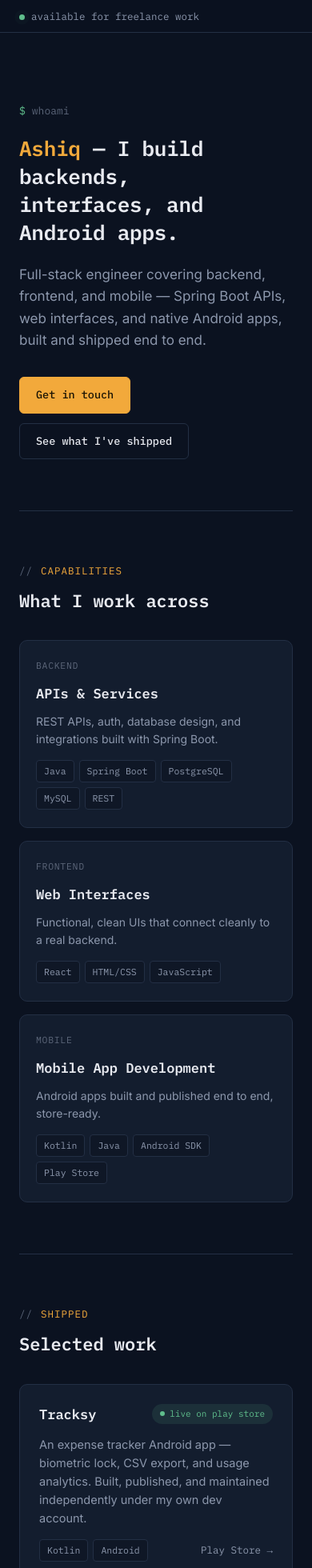
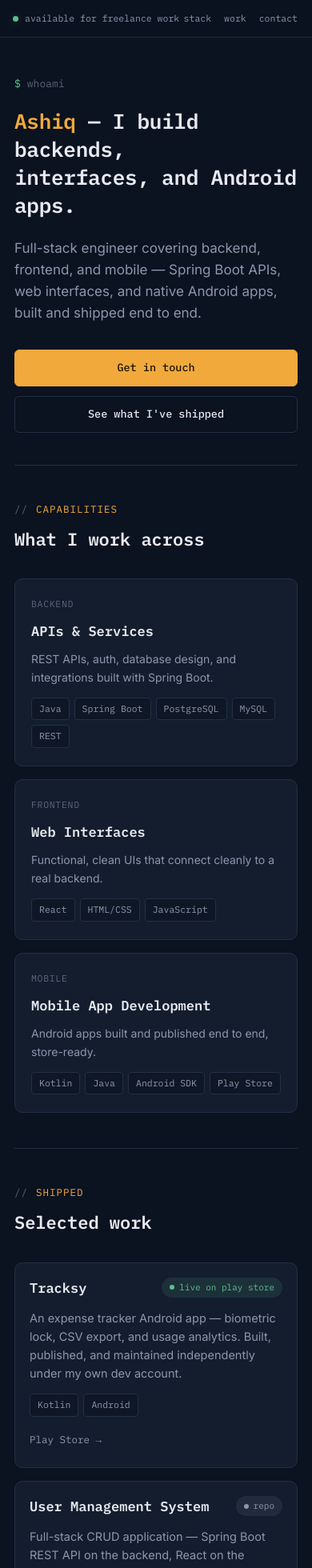
Before and after one commit to ashiqy04/ashiq-portfolio, a React (Vite) app: page / in a window 390 px wide. Shown: the top 1960 px of the page at 80% size. Built offline with nearby package versions, Linux system fonts and the light colour scheme.

Commit message:
bobile ui fix

```diff
--- a/src/index.css
+++ b/src/index.css
@@ -43,6 +43,9 @@ a{color:inherit; text-decoration:none;}
   margin: 0 auto;
   padding: 0 24px;
 }
+@media (max-width: 480px){
+  .wrap{ padding: 0 18px; }
+}
 
 /* ---------- Status bar (signature element) ---------- */
 .statusbar{
@@ -79,16 +82,34 @@ a{color:inherit; text-decoration:none;}
   100% { box-shadow: 0 0 0 0 rgba(95,190,140,0); }
 }
 .statusbar-right{ display:flex; gap:18px; }
-.statusbar-right a{ color: var(--text-dim); transition: color .15s ease; }
+.statusbar-right a{
+  color: var(--text-dim);
+  transition: color .15s ease;
+  padding: 4px 2px;
+  min-height: 24px;
+  display: flex;
+  align-items: center;
+}
 .statusbar-right a:hover{ color: var(--amber); }
 @media (max-width: 560px){
-  .statusbar-right{ display:none; }
+  .statusbar-inner{ padding: 10px 16px; font-size: 11.5px; }
+  .statusbar-right{ gap: 12px; }
+}
+@media (max-width: 380px){
+  .statusbar-inner > div:first-child{
+    overflow: hidden;
+    text-overflow: ellipsis;
+    white-space: nowrap;
+  }
 }
 
 /* ---------- Hero ---------- */
 .hero{
   padding: 88px 0 64px;
   border-bottom: 1px solid var(--border);
+}
+@media (max-width: 480px){
+  .hero{ padding: 48px 0 40px; }
 }
 .terminal-line{
   font-family: var(--mono);
@@ -147,7 +168,18 @@ a{color:inherit; text-decoration:none;}
   transition: border-color .15s ease, background .15s ease, transform .15s ease;
   display: inline-flex;
   align-items: center;
+  justify-content: center;
   gap: 8px;
+  min-height: 44px;
+}
+@media (max-width: 480px){
+  .hero-actions{
+    flex-direction: column;
+    width: 100%;
+  }
+  .btn{
+    width: 100%;
+  }
 }
 .btn-primary{
   background: var(--amber);
@@ -164,6 +196,9 @@ a{color:inherit; text-decoration:none;}
 /* ---------- Section labels ---------- */
 .section{ padding: 64px 0; border-bottom: 1px solid var(--border); }
 .section:last-of-type{ border-bottom: none; }
+@media (max-width: 480px){
+  .section{ padding: 44px 0; }
+}
 .section-label{
   font-family: var(--mono);
   font-size: 12.5px;
@@ -244,6 +279,9 @@ a{color:inherit; text-decoration:none;}
   margin-bottom: 16px;
   transition: border-color .2s ease;
 }
+@media (max-width: 480px){
+  .project{ padding: 18px; }
+}
 .project:hover{ border-color: #34415c; }
 .project-head{
   display:flex;
@@ -299,8 +337,14 @@ a{color:inherit; text-decoration:none;}
   color: var(--text-dim);
   border-bottom: 1px solid transparent;
   transition: color .15s ease, border-color .15s ease;
+  padding: 6px 0;
+  display: inline-flex;
+  align-items: center;
 }
 .project-links a:hover{ color: var(--amber); border-color: var(--amber); }
+@media (max-width: 480px){
+  .project-footer{ flex-direction: column; align-items: flex-start; }
+}
 
 /* ---------- Contact ---------- */
 .contact-row{
@@ -316,6 +360,10 @@ a{color:inherit; text-decoration:none;}
   border-radius: 10px;
   padding: 18px;
   transition: border-color .2s ease, transform .2s ease;
+}
+@media (max-width: 480px){
+  .contact-row{ flex-direction: column; }
+  .contact-card{ flex: 1 1 auto; }
 }
 .contact-card:hover{ border-color: var(--amber); transform: translateY(-2px); }
 .contact-card .label{
```
